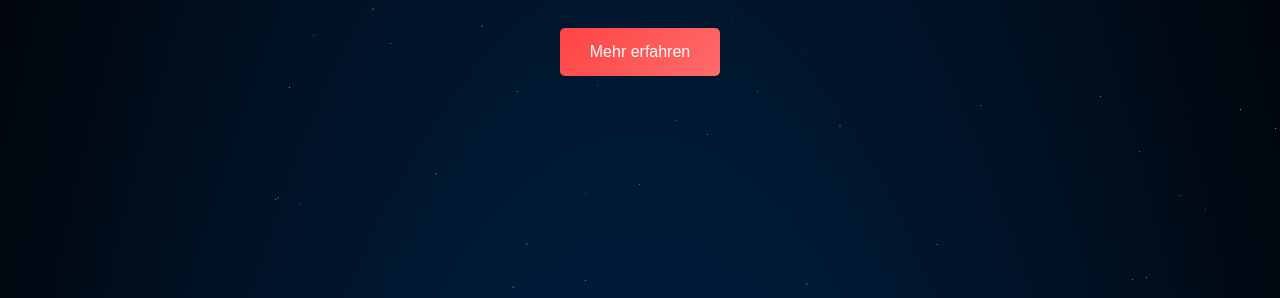
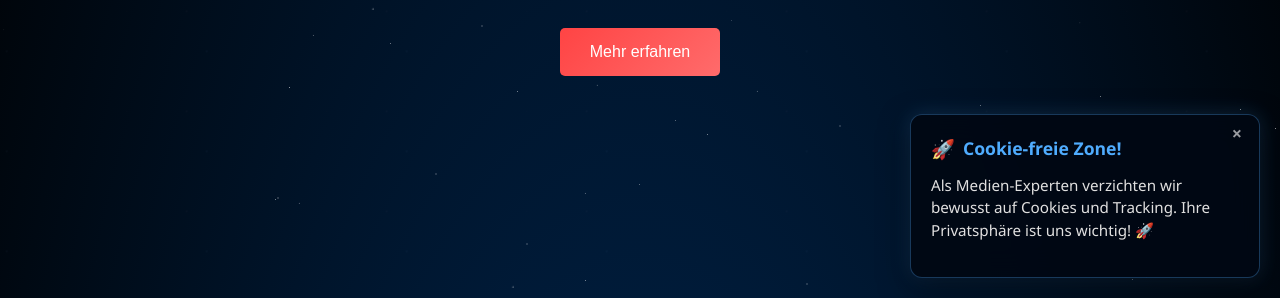
Before and after one commit to TilliVanilli333/website, a plain HTML site: page index.html in a window 1280 px wide. Shown: the part 502-800 px from the top of the page. Drawn offline with Linux system fonts and the light colour scheme.

Commit message:
Add cookie banner and privacy link

```diff
--- a/index.html
+++ b/index.html
@@ -845,6 +845,92 @@
         }
 
 
+        /* Cookie Banner */
+        .cookie-banner {
+            position: fixed;
+            bottom: 20px;
+            right: 20px;
+            max-width: 350px;
+            background: rgba(0, 8, 20, 0.95);
+            backdrop-filter: blur(15px);
+            border: 1px solid rgba(79, 172, 254, 0.3);
+            border-radius: 12px;
+            padding: 20px;
+            box-shadow: 0 10px 30px rgba(0, 0, 0, 0.5), 0 0 20px rgba(79, 172, 254, 0.2);
+            z-index: 1000;
+            color: white;
+            font-family: 'Segoe UI', 'Roboto', sans-serif;
+            opacity: 0;
+            transform: translateY(20px);
+            transition: all 0.5s ease-in-out;
+            pointer-events: none;
+        }
+
+        .cookie-banner.show {
+            opacity: 1;
+            transform: translateY(0);
+            pointer-events: auto;
+        }
+
+        .cookie-banner h3 {
+            font-size: 1.1rem;
+            margin-bottom: 12px;
+            color: #4facfe;
+            font-weight: 600;
+            display: flex;
+            align-items: center;
+            gap: 8px;
+        }
+
+        .cookie-banner h3::before {
+            content: '🚀';
+            font-size: 1.2rem;
+        }
+
+        .cookie-banner p {
+            font-size: 0.95rem;
+            line-height: 1.5;
+            color: #e0e0e0;
+            margin-bottom: 15px;
+        }
+
+        .close-btn {
+            position: absolute;
+            top: 8px;
+            right: 12px;
+            width: 20px;
+            height: 20px;
+            color: rgba(255, 255, 255, 0.6);
+            font-size: 18px;
+            line-height: 20px;
+            text-align: center;
+            cursor: pointer;
+            transition: all 0.2s ease;
+            font-weight: bold;
+            border-radius: 50%;
+            display: flex;
+            align-items: center;
+            justify-content: center;
+        }
+
+        .close-btn:hover {
+            color: rgba(255, 255, 255, 1);
+            background: rgba(255, 255, 255, 0.1);
+            transform: scale(1.1);
+        }
+
+        /* Responsive Cookie Banner */
+        @media (max-width: 768px) {
+            .cookie-banner {
+                bottom: 10px;
+                right: 10px;
+                left: 10px;
+                max-width: none;
+                margin: 0 10px;
+            }
+        }
+
+
         /* Responsive */
         @media (max-width: 768px) {
             .main-content h1 {
@@ -1104,6 +1190,8 @@
                     <div class="footer-links">
                         <a href="impressum.html">Impressum</a>
                         <span class="footer-separator">|</span>
+                        <a href="datenschutz.html">Datenschutz</a>
+                        <span class="footer-separator">|</span>
                         <a href="mailto:desk@diskurs-niederrhein.de">Kontakt</a>
                     </div>
                     <div class="footer-copyright">
@@ -1111,6 +1199,13 @@
                     </div>
                 </div>
             </footer>
+        </div>
+
+        <!-- Cookie Banner -->
+        <div class="cookie-banner" id="cookieBanner">
+            <span class="close-btn" id="closeBanner">&times;</span>
+            <h3>Cookie-freie Zone!</h3>
+            <p>Als Medien-Experten verzichten wir bewusst auf Cookies und Tracking. Ihre Privatsphäre ist uns wichtig! 🚀</p>
         </div>
     </div>
 
@@ -1233,10 +1328,46 @@
             }
         }
 
+        // Cookie Banner Functionality
+        let autoCloseTimer;
+
+        function dismissCookieBanner() {
+            const banner = document.getElementById('cookieBanner');
+            banner.classList.remove('show');
+            localStorage.setItem('cookieBannerDismissed', 'true');
+
+            // Stoppe Auto-Close Timer falls noch aktiv
+            if (autoCloseTimer) {
+                clearTimeout(autoCloseTimer);
+            }
+        }
+
+        function checkCookieBanner() {
+            const isDismissed = localStorage.getItem('cookieBannerDismissed');
+
+            if (!isDismissed) {
+                // Banner nach 1s anzeigen
+                setTimeout(() => {
+                    const banner = document.getElementById('cookieBanner');
+                    banner.classList.add('show');
+
+                    // X-Button Event Listener hinzufügen
+                    const closeBtn = document.getElementById('closeBanner');
+                    closeBtn.addEventListener('click', dismissCookieBanner);
+
+                    // Auto-Close nach 8 Sekunden
+                    autoCloseTimer = setTimeout(() => {
+                        dismissCookieBanner();
+                    }, 8000);
+                }, 1000);
+            }
+        }
+
         // Initialize
         document.addEventListener('DOMContentLoaded', function() {
             createMainWebsiteStars();
             initPlanetNavigation();
+            checkCookieBanner();
 
             // Navigation functionality
             const navLinks = document.querySelectorAll('.nav a');
```
